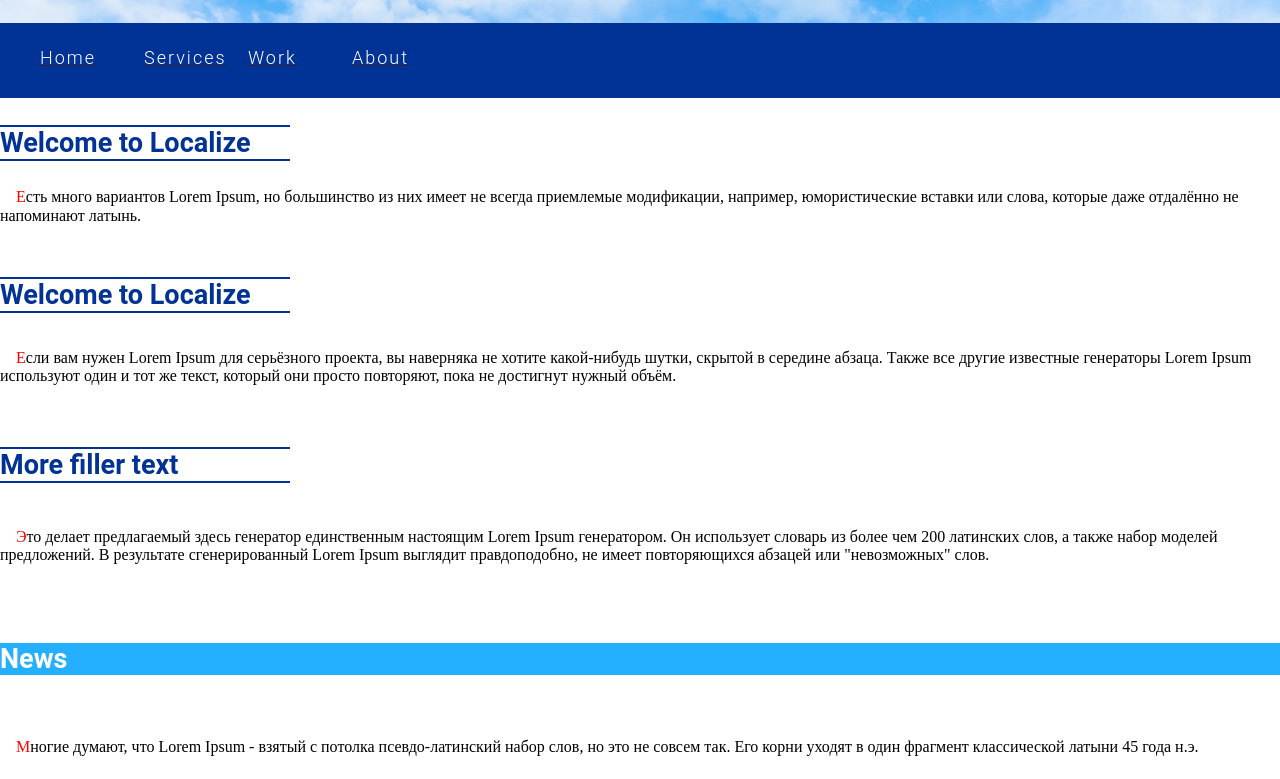
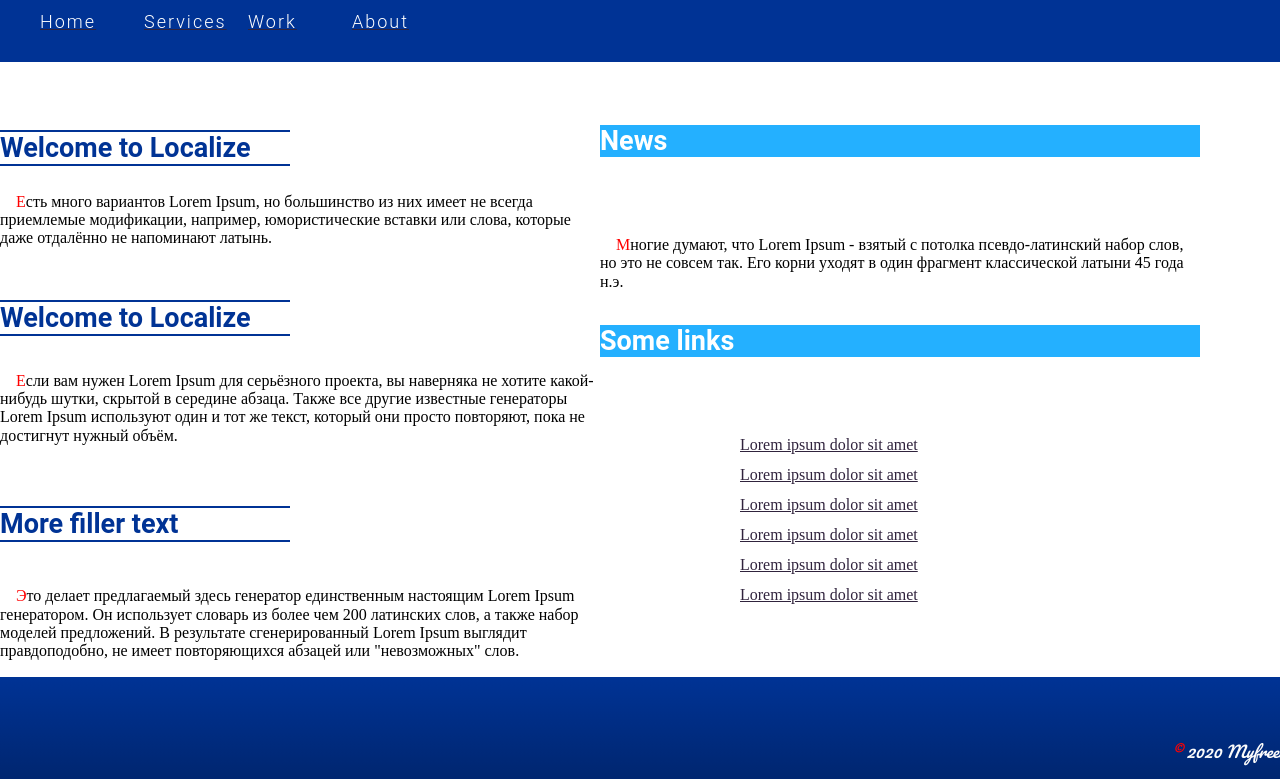
Before and after one commit to your-m1nd/week5, a plain HTML site: page localize.html in a window 1280 px wide. Shown: the part 385-1164 px from the top of the page. Drawn offline with Linux system fonts and the light colour scheme.

Commit message:
add changes localize.html and styles.css

```diff
--- a/assets/styles/style.css
+++ b/assets/styles/style.css
@@ -7,18 +7,19 @@ header {
 }
 
 .wrapper{
-    display: flex;
-    flex-basis: 100%;
-    height: 200px;
+display: flex;
+flex-basis: 100%;
+height: 200px;
 }
 
 .flex-container-1 {
-    background-color: rgba(225, 162, 116, 0.842);
-    display:inline-flex;
+background-color: rgba(225, 162, 116, 0.842);
+display:inline-flex;
 flex-basis: 65%;
 flex-direction: row;
 flex-wrap:wrap;
 width: 600px;
+justify-content: space-evenly
 }
 
 .main {
@@ -34,7 +35,7 @@ width: 600px;
 .element-1 {
     background-color: rgb(255, 255, 0);
     display: flex;
-    flex-basis: 50%;
+    flex-basis: 45%;
     flex-direction: row;
     flex-wrap:wrap;
     justify-content:center;
@@ -50,7 +51,7 @@ width: 600px;
     flex-wrap:wrap;
     justify-content:center;
     align-content: center;
-    margin: 5px 5px 5px 8px;
+    margin: 5px 5px 5px 5px;
 }
 
 .element-3 {
--- a/assets/styles/styles.css
+++ b/assets/styles/styles.css
@@ -11,7 +11,6 @@ line-height: 63px;
 color: #003395;}
 
 .sky-section {
-
 width: 1440px;
 height: 372px;
 left: 0px;
@@ -21,7 +20,6 @@ background: url(/assets/images/sky.jpg);
 }
 
 h2 {
-
 width: 899px;
 height: 24px;
 left: 148px;
@@ -37,9 +35,11 @@ color: #000000;
 
 .menu {
 display: flex;
+flex-direction: row;
+flex-wrap: nowrap;
+justify-content: space-between;
 width: 1440px;
 height: 75px;
-left: 0px;
 top: 372px;
 background: #003395;
 }
@@ -71,12 +71,56 @@ A:hover {
 color: yellow;
 }
 
+.wrapper {
+display: flex;
+flex-direction: row;
+flex-basis: 100%;
+width: 1200px;
+}
 
-.flex-container {
+.flex-container-1 {
 display: flex;
 flex-direction: column;
 flex-wrap: wrap;
 align-self: flex-end;
+flex-basis: 50%;
+width: 300px;
+}
+
+.article {
+    display: flex;
+    flex-direction: column;
+
+}
+
+.flex-container-2 {
+    display: flex;
+    flex-direction: column;
+    justify-content: flex-start;
+    flex-basis: 50%;
+    width: 400px;
+
+}
+
+.section-1 {
+    display: flex;
+    flex-direction: column;
+    flex-basis: 25%;
+    height: 200px;
+}
+
+.section-2 {
+    display: flex;
+    flex-direction: column;
+    flex-basis: 25%;
+    height: 200px;
+}
+
+.links{
+display: flex;
+flex-direction: column;
+align-items: flex-start;
+
 }
 
 .p {
@@ -112,11 +156,7 @@ border-bottom: 2px solid #003395;
 }
 
 h6 {
-
-justify-content: flex-end;
-
 background: #24B0FF;
-
 left: 67.15%;
 right: 12.71%;
 top: 57.54%;
@@ -135,7 +175,10 @@ p:first-child {text-indent: 0;
 }
 
 footer {
-text-align: right;
+display: flex;
+flex-direction: row;
+justify-content: flex-end;
+align-items: center;
 background: linear-gradient(180deg, #003395 0%, #00205F 100%);
 font-family: 'Pacifico';
 font-style: italic;
--- a/localize.html
+++ b/localize.html
@@ -35,7 +35,9 @@
                 </div>
                 </nav>
             </header>
-            <div class="flex-container">
+            <div class="wrapper">
+            <div class="flex-container-1">
+                <div class="article">
                 <article>
                     <header><h3>Welcome to Localize</h3>
                    <p>Есть много вариантов Lorem Ipsum, но большинство из них имеет не всегда приемлемые модификации, например, юмористические вставки или слова, которые даже отдалённо не напоминают латынь.</p>
@@ -54,13 +56,15 @@
                 <p>Это делает предлагаемый здесь генератор единственным настоящим Lorem Ipsum генератором. Он использует словарь из более чем 200 латинских слов, а также набор моделей предложений. В результате сгенерированный Lorem Ipsum выглядит правдоподобно, не имеет повторяющихся абзацей или "невозможных" слов.</p>
             </article>
         </div>
-            <section>
+        </div>
+        <div class="flex-container-2">
+            <section class="section-1">
                 <h6>News</h6>
                 <p>Многие думают, что Lorem Ipsum - взятый с потолка псевдо-латинский набор слов, но это не совсем так. Его корни уходят в один фрагмент классической латыни 45 года н.э.</p>
             </section>
-                <section>
+                <section class="section-2">
                 <h6>Some links</h6>
-                <ul>
+                <ul class="links">
                     <li><a href="https://ru.lipsum.com/"></a>Lorem ipsum dolor sit amet</li>
                     <li><a href="https://ru.lipsum.com/"></a>Lorem ipsum dolor sit amet</li>
                     <li><a href="https://ru.lipsum.com/"></a>Lorem ipsum dolor sit amet</li>
@@ -69,6 +73,8 @@
                     <li><a href="https://ru.lipsum.com/"></a>Lorem ipsum dolor sit amet</li>
                 </ul>
             </section>
+        </div>
+    </div>
             <footer>
                 <div class="footer">
             <p>© 2020 Myfreedom. All right reserved.</p>
```
